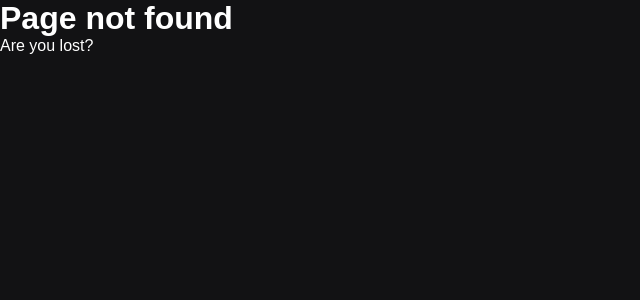
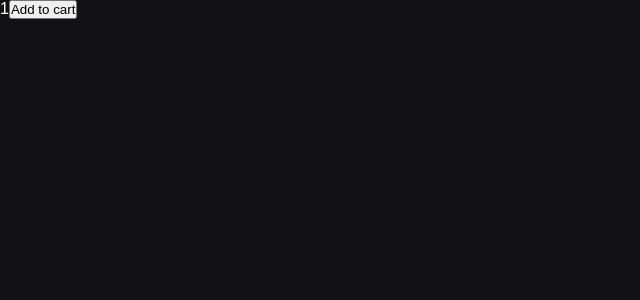
Before and after one commit to vinicius-gandini/nextjs-rocketseat, a Next.js app: page /catalog/products/1 in a window 1280 px wide. Before the commit this address had no page. Shown: the top 300 px of the page, without its empty margins (0-640 px from the left). Built offline with nearby package versions, Linux system fonts and the light colour scheme.

Commit message:
feat: :ok_hand: lazy load component example

```diff
--- /dev/null
+++ b/src/components/AddToCartModal.tsx
@@ -0,0 +1,7 @@
+export default function AddToCartModal() {
+    return (
+        <div>
+            Do you really want to add this product to the cart?
+        </div>
+    )
+}
--- /dev/null
+++ b/src/pages/catalog/products/[slug].tsx
@@ -0,0 +1,30 @@
+import { useRouter } from 'next/router';
+import dynamic from 'next/dynamic';
+import { useState } from 'react';
+
+const AddToCartModal = dynamic(
+    () => import('../../../components/AddToCartModal'),
+    {
+      loading: () => <p>Loading...</p>,
+      ssr: false
+    }
+)
+
+
+export default function Product() {
+    const router = useRouter();
+    const [isAddToCartModalVisible, setIsAddToCartModalVisible] = useState(false);
+
+    function handleAddToCart() {
+        setIsAddToCartModalVisible(true);
+    }
+
+    return (
+        <div>{router.query.slug}
+
+        <button onClick={handleAddToCart}>Add to cart</button>
+
+        {isAddToCartModalVisible && <AddToCartModal />}
+        </div>
+    )
+}
```
